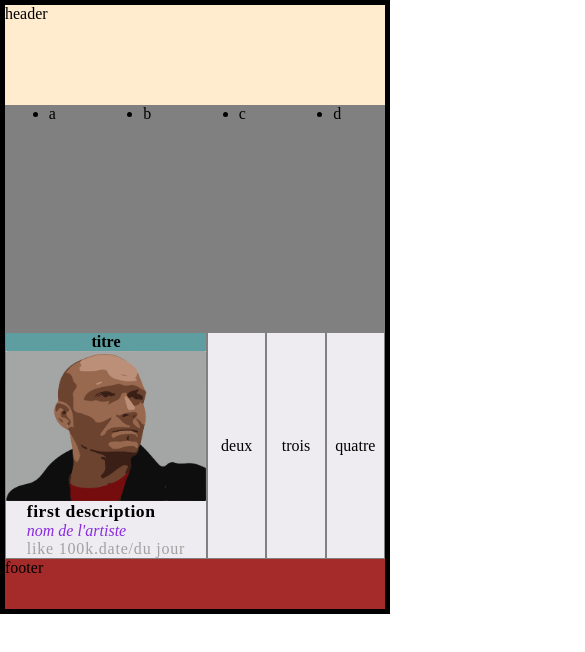
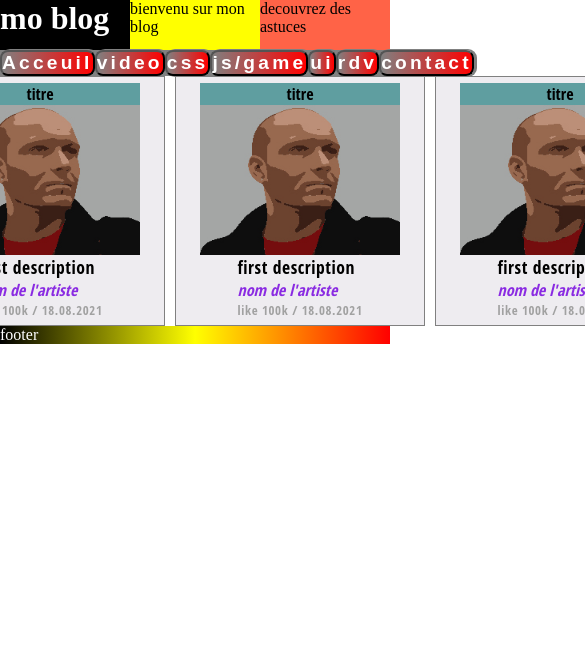
Before and after one commit to ohstyle/cardModel, a plain HTML site: page index.html in a window 390 px wide. Shown: the top 652 px of the page, 585 px wide, since content can reach past the window. Drawn offline with Linux system fonts and the light colour scheme.

Commit message:
4 card mais pas responsive

```diff
--- a/index.html
+++ b/index.html
@@ -8,38 +8,83 @@
    <title>Document</title>
 </head>
 <body>
-   <div class="container">
-      <div class="header"> header</div>
+
+      <div class="header">
+         <div class="h-l"> <h1>mo blog</h1></div>
+         <div class="h-m"><p>bienvenu sur mon blog</p></div>
+         <div class="h-r"> <p>decouvrez des astuces</p></div>
+
+
+
+      </div>
       <div class="navigation">
          <ul class="nav-ul">
-            <li>a</li>
-            <li>b</li>
-            <li>c</li>
-            <li>d</li>
+            <button class="button"><li>Acceuil</li></button>
+            <button class="button"><li>video</li></button>
+            <button class="button"><li>css</li></button>
+            <button class="button"><li>js/game</li></button>
+            <button class="button"><li>ui</li></button>
+            <button class="button"><li>rdv</li></button>
+            <button class="button"><li>contact</li></button>
+
          </ul>
       </div>
 
+      <div class="container">
             <div class="un">
-               <div class="photo"></div>
               <h4 class="titre">titre</h4>
-               <img src="500.jpg" alt="image du jour">
+                  <div class="image">
+                     <img src="250_200.jpg" width="200" height="150" alt="mon image">
+                  </div>
                      <div class="description">
                      <div class="rond-photo"></div>
                         <h5 class="underImg">first description</h5>
                            <p class="name">nom de l'artiste</p>
-                  <p class="info">like 100k.date/du jour</p>
+                              <p class="info">like 100k / 18.08.2021</p>
                   </div>
             </div>
 
-            <div class="un">deux</div>
-            <div class="un">trois</div>
-            <div class="un">quatre</div>
+            <div class="un">
+               <h4 class="titre">titre</h4>
+               <img src="250_200.jpg" width="200" height="150" alt="mon image">
+                   <div class="description">
+                      <div class="rond-photo"></div>
+                         <h5 class="underImg">first description</h5>
+                            <p class="name">nom de l'artiste</p>
+                               <p class="info">like 100k / 18.08.2021</p>
+                   </div>
+             </div>
+
+             <div class="un">
+               <h4 class="titre">titre</h4>
+               <img src="250_200.jpg" width="200" height="150" alt="mon image">
+                   <div class="description">
+                      <div class="rond-photo"></div>
+                         <h5 class="underImg">first description</h5>
+                            <p class="name">nom de l'artiste</p>
+                               <p class="info">like 100k / 18.08.2021</p>
+                   </div>
+             </div>
+
+             <div class="un">
+               <h4 class="titre">titre</h4>
+               <img src="250_200.jpg" width="200" height="150" alt="mon image">
+                   <div class="description">
+                      <div class="rond-photo"></div>
+                         <h5 class="underImg">first description</h5>
+                            <p class="name">nom de l'artiste</p>
+                               <p class="info">like 100k / 18.08.2021</p>
+                   </div>
+             </div>
 
 
 
 
+         </div>
+
+
          <div class="footer">footer</div>
-   </div>
+
 
    <script src="main.js"></script>
 </body>
--- a/style.css
+++ b/style.css
@@ -4,19 +4,49 @@
    padding: 0;
    box-sizing: border-box;
 }
+/*ui design------------------------------*/
+@import url('https://fonts.googleapis.com/css2?family=Open+Sans+Condensed:ital,wght@0,300;1,300&display=swap');
 
-.container{
+button{
+background: linear-gradient(to right, grey,red);
+box-shadow: grey 2px 0px 0px 1px ;
+border-radius: 8px;
+}
+button :hover{
+   border-radius: 8px;
+  background: black;
+}
+.navigation li{
+   color: white;
+   font-size: 1.2rem;
+   font-weight: bold;
+   letter-spacing: 0.2rem;
+   text-decoration-style: none;
+   list-style-type: none;
+}
+.navigation li:hover{
+   color: tomato;
+}
+/*fin de ui---------------------------------*/
+
+.header{
    display: grid;
-   grid-template-columns: 1fr 1fr 1fr 1fr ;
-   grid-template-rows: 100px 1fr 1fr 50px;
-   border: 5px solid black;
+   grid-template-columns: 1fr 1fr 1fr  ;
+   grid-template-rows: 1fr;
+   background: blanchedalmond;
+   height: 50px;
+}
+.h-l{
+background: black;
+color: white;
+}
+.h-m{
+background: yellow;
+}
+.h-r{
+background: tomato;
+}
 
-}
-.header{
-background: blanchedalmond;
-grid-column: 1/span2;
-grid-row: 1/1;
-}
 .navigation {
    background: grey;
    grid-column: 1/span2;
@@ -29,43 +59,63 @@ grid-row: 1/1;
    justify-content: space-around;
    align-items: center;
 }
+.container{
+   display: flex;
+   flex-direction: row;
+   justify-content: center;
+
+
+
+   display: grid;
+   gap: 10px;
+   grid-template-columns: 200px 250px 250px 250px;
+   grid-template-rows: 250px;
+
+
+
+}
+
+.image{
+
+}
 .un{
 background: rgb(238, 236, 240);
 border: 1px solid grey;
-
 display: flex;
 flex-direction: column;
 justify-content: center;
 align-items: center;
+
 
 }
 .titre{
    background: cadetblue;
    width: 200px;
    text-align: center;
-   font-weight: bolder;
 
+   font-family: 'Open Sans Condensed', sans-serif;
 }
 .un img{
-   width: 200px;
-   height: 150px;
+
 
 }
 .underImg{
    letter-spacing: 0.03em;
-   font-weight: 900;
+
    font-size: 1.1em;
-
+   font-family: 'Open Sans Condensed', sans-serif;
 }
 .name{
 color: blueviolet;
 font-style: italic;
-
+font-family: 'Open Sans Condensed', sans-serif;
 }
 .info{
    color: rgb(161, 161, 161);
    font-weight: lighter;
    letter-spacing: 0.05em;
+   font-size: 0.8rem;
+   font-family: 'Open Sans Condensed', sans-serif;
 }
 /* .deux{
 background: steelblue;
@@ -77,7 +127,7 @@ background: tomato;
 background: yellow;
 } */
 .footer{
-background: brown;
-grid-column: 1/span2;
-grid-row: 4/4;
+background: linear-gradient(to right, black, yellow,red);
+height: auto;
+color: white;
 }
```
Also changed, not shown: 250_200.jpg (added). Lines whose indentation alone changed are shown as unchanged.
